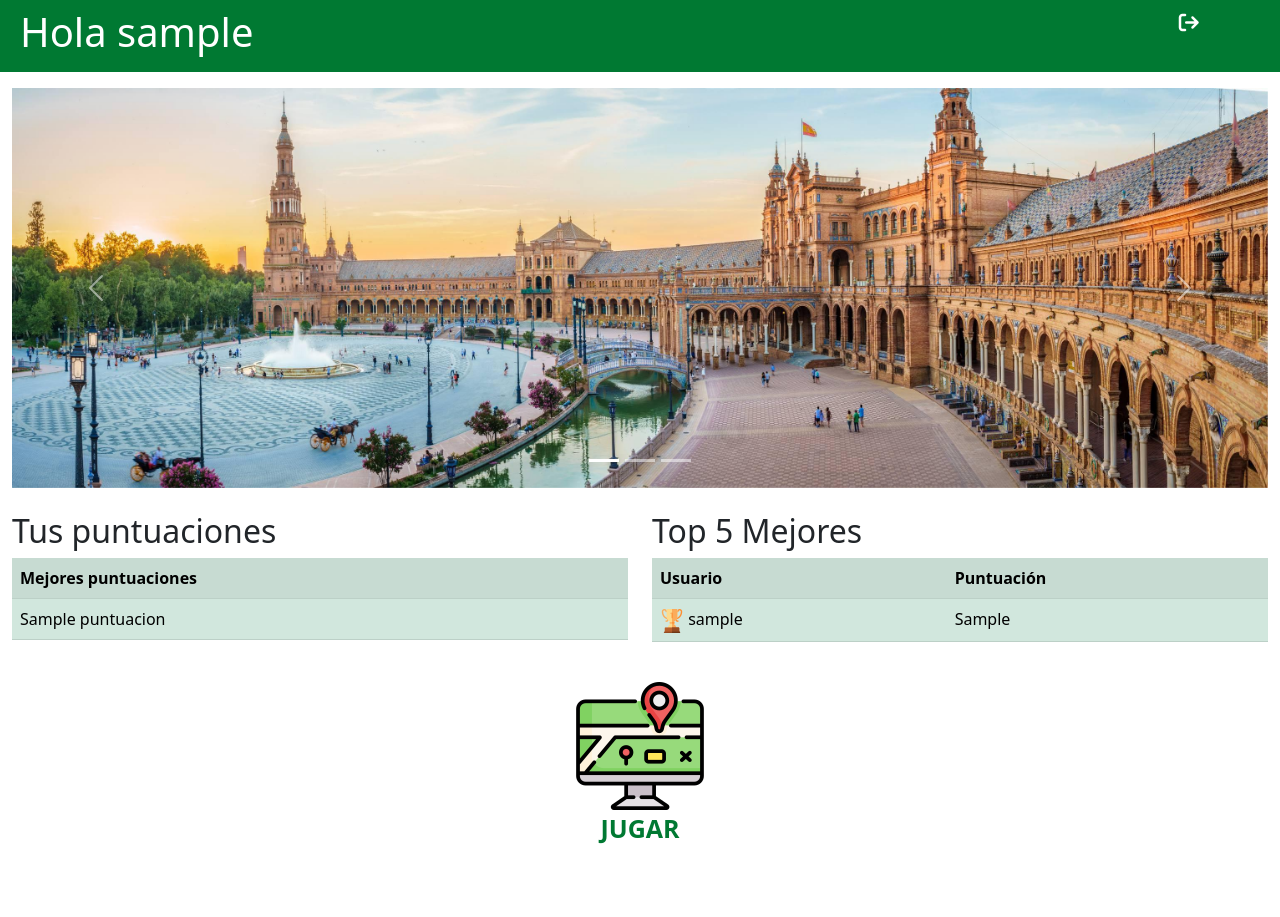
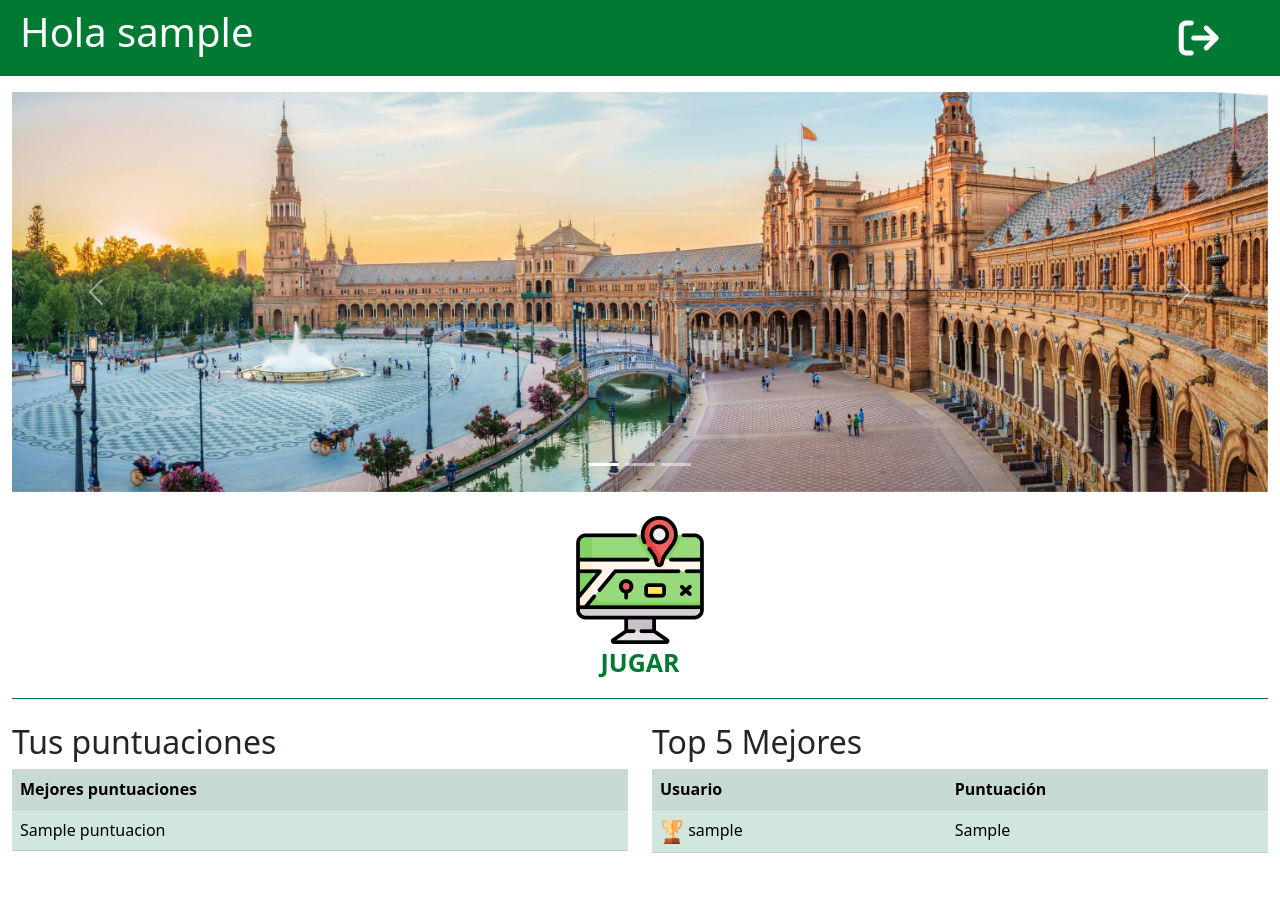
Before and after one commit to antonio-sanchezz/geoAndalucia, a PHP site: template views/juegoDashboard.php in a window 1280 px wide. Before the commit the page ends 844 px from the top, so only its background shows below. Run offline with PHP 8.4, Linux system fonts and the light colour scheme; the visitor is signed in with stand-in values (Sample User, id 1); the template is opened without the code that fills it: most values are stand-ins (such as "Sample title", 1, 10 or a date in 2020); some libraries are stand-ins or nearby versions.

Commit message:
dashboard completado

```diff
--- a/assets/css/dashboard.css
+++ b/assets/css/dashboard.css
@@ -24,9 +24,13 @@
 .header, .header a {
     background: #007932;
     color: white;
-    font-size: 20px;
+    font-size: 40px;
 }
 
 .header a:hover {
     color: white;
 }
+
+.play-game {
+    border-bottom: 1px solid #007932;
+}
--- a/views/juegoDashboard.php
+++ b/views/juegoDashboard.php
@@ -48,7 +48,17 @@
                 </button>
               </div>
         </div>
-        <div class="row mt-4">
+        <div class="row play mt-4">
+            <div class="col-12">
+                <div class="play-game">
+                    <a href="?controller=juego&action=jugar">
+                        <img src="assets/images/location.png"/><br>
+                        <p>JUGAR</p>
+                    </a>
+                </div>
+            </div>
+        </div>
+        <div class="row mt-4 mb-5">
             <div class="col-6">
                 <h2>Tus puntuaciones</h2>
                 <table class="table table-success table-striped">
@@ -94,14 +104,6 @@
                 </table>
             </div>
         </div>
-        <div class="row play mt-4">
-            <div class="col-12">
-                <a href="?controller=juego&action=jugar">
-                    <img src="assets/images/location.png"/><br>
-                    <p>JUGAR</p>
-                </a>
-            </div>
-        </div>
     </div>
 </body>
 </html>
```
